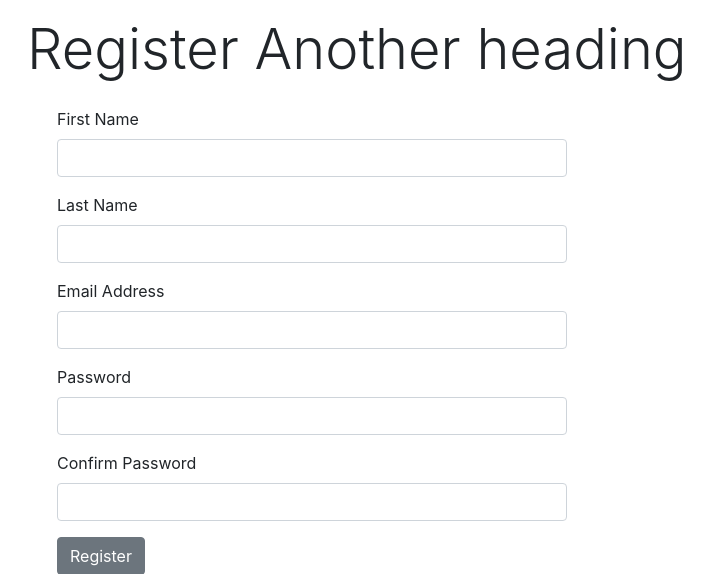
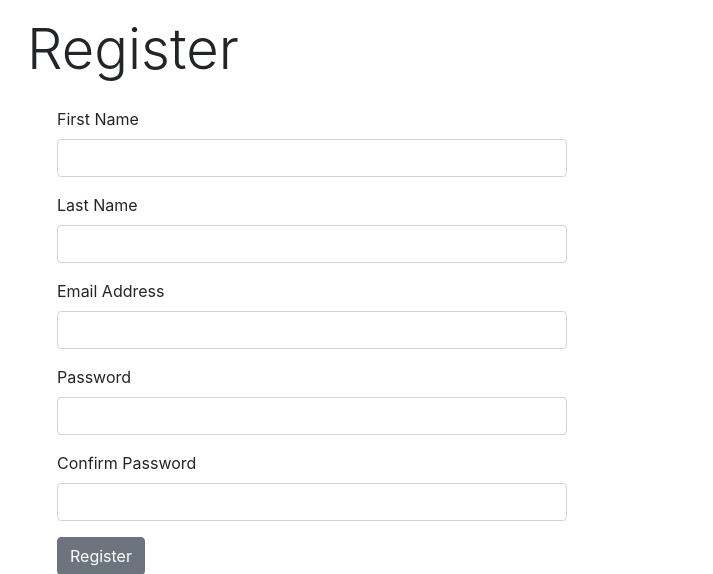
Before and after one commit to dwebs9/heroku-app-tres, a Flask app: page /register in a window 1280 px wide. Shown: the part 96-670 px from the top of the page, without its empty margins (58-771 px from the left). Run offline with Flask 2, Linux system fonts and the light colour scheme; some libraries are stand-ins or nearby versions.

Commit message:
Test 1: Bug 5, 6.

```diff
--- a/marketplace/templates/user.html
+++ b/marketplace/templates/user.html
@@ -3,7 +3,7 @@
 <div class="container">
     <div class="page-header row mt-3 mb-3">
         <div class="col-md-12">
-            <h4 class="display-4">{{heading}} Another heading</h4>
+            <h4 class="display-4">{{heading}}</h4>
 
         </div>
     </div>
```
